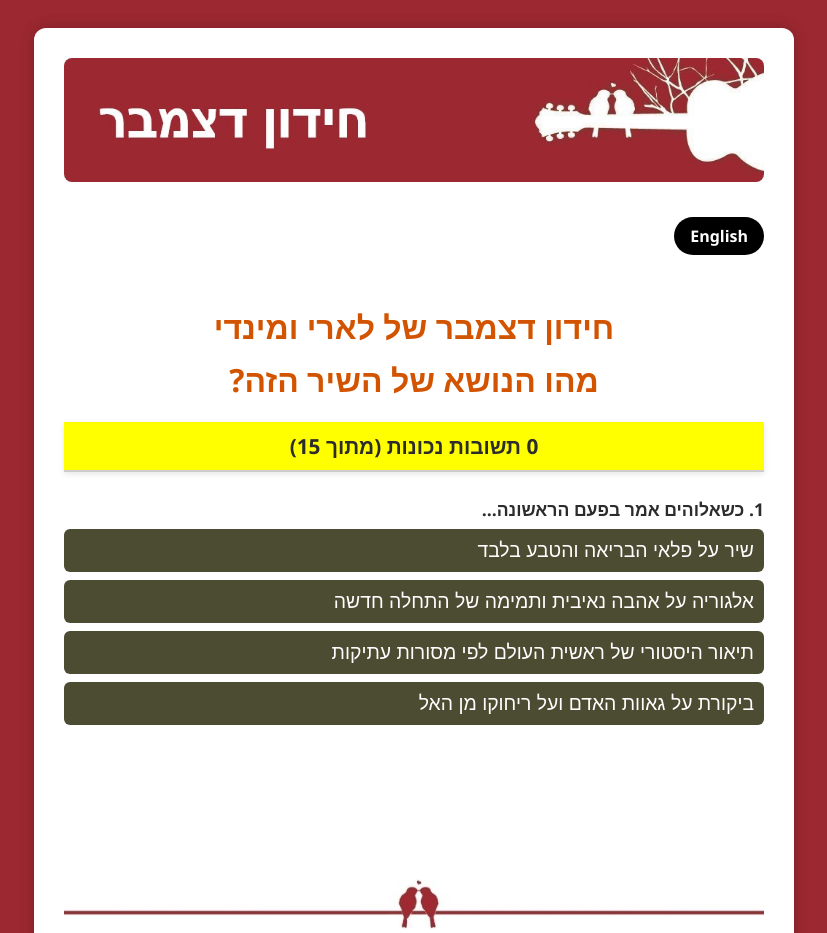
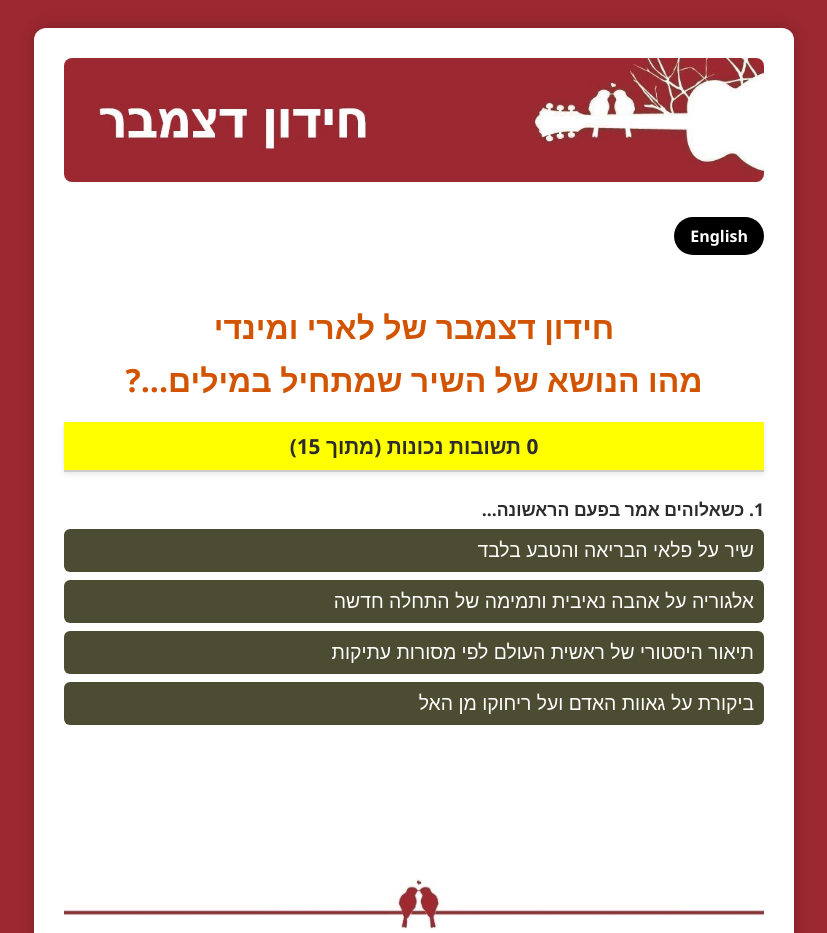
Before and after one commit to LarryMindy/12-2025QH, a plain HTML site: page index.html in a window 1280 px wide. Shown: the top 933 px of the page, without its empty margins (226-1053 px from the left). Drawn offline with Linux system fonts and the light colour scheme.

Commit message:
Update index.html

```diff
--- a/index.html
+++ b/index.html
@@ -171,7 +171,7 @@
 
   <div class="title-block">
   <h2>חידון דצמבר של לארי ומינדי</h2>
-  <h2>מהו הנושא של השיר הזה?</h2>
+  <h2>מהו הנושא של השיר שמתחיל במילים...?</h2>
 </div>
     <p id="score">0 תשובות נכונות (מתוך 15)</p>
     <div id="quiz"></div>
```
